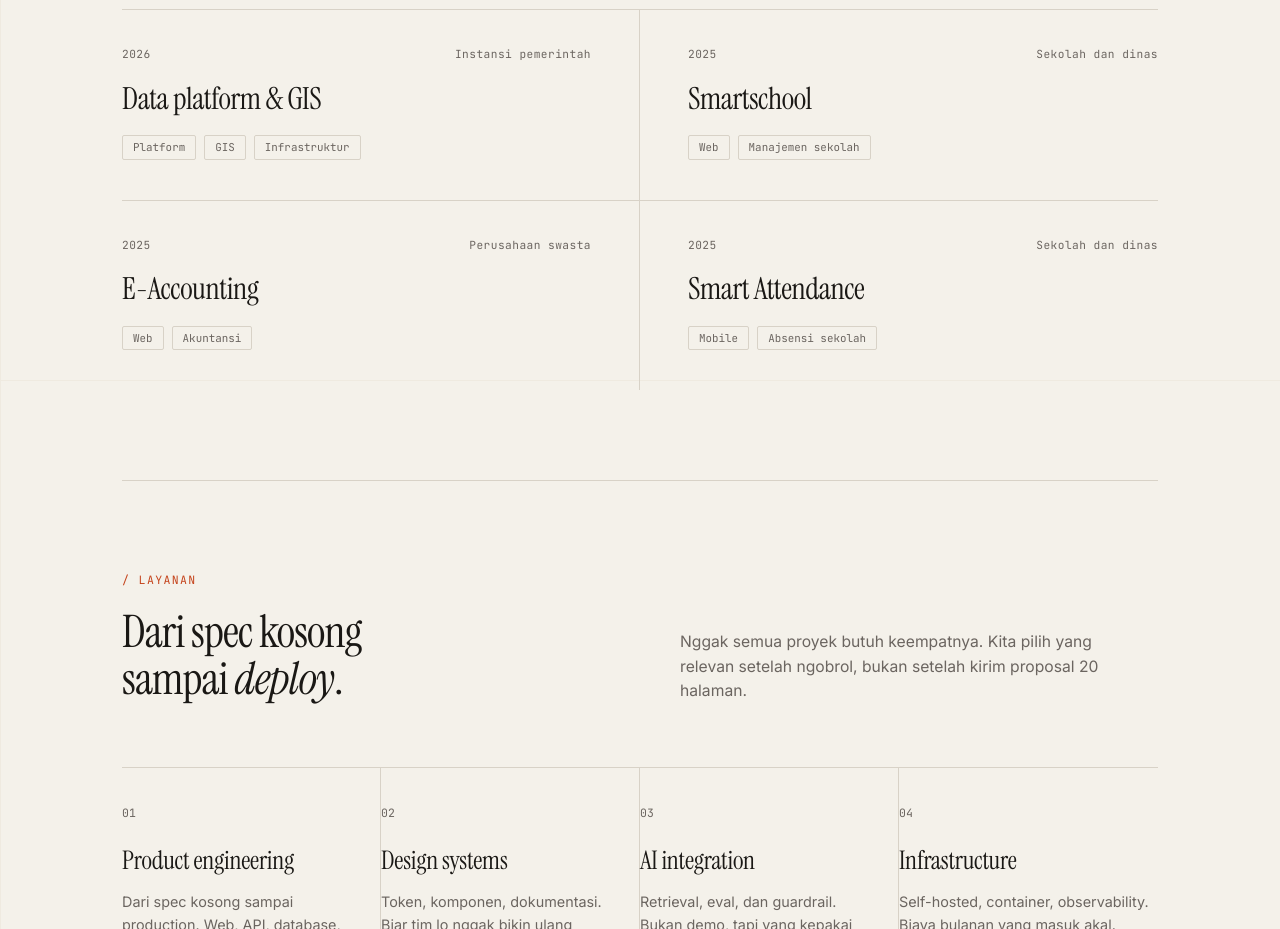
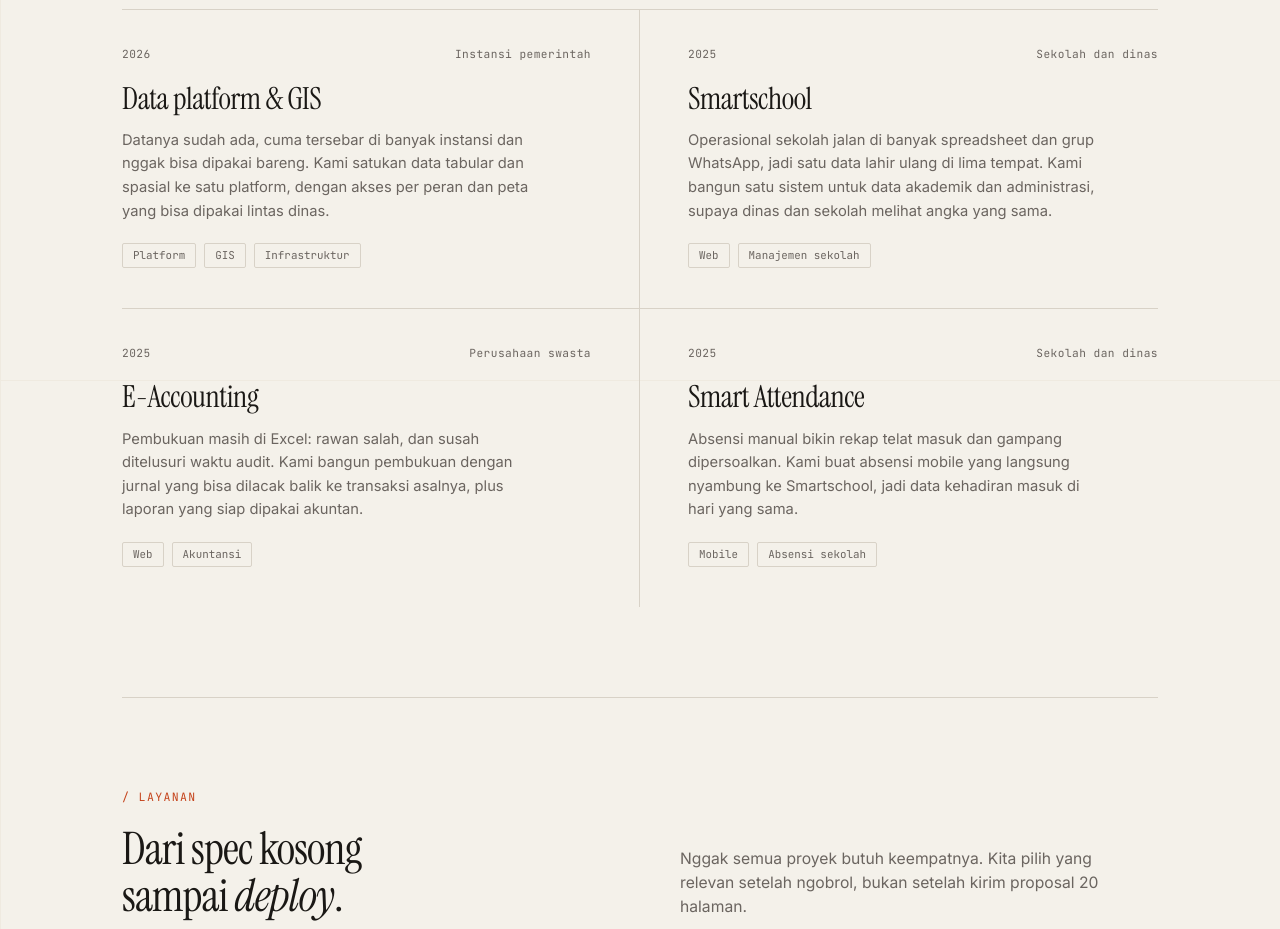
Before and after one commit to lamaaulabs/lamaaulabs.com, an Astro site: page / in a window 1280 px wide. Shown: the part 2020-2949 px from the top of the page. Built offline with nearby package versions, Linux system fonts and the light colour scheme; Astro itself is replaced by a stand-in of ours.

Commit message:
Say why each client project exists
Selected work only listed title, client and stack, which reads as a
portfolio of logos. Each entry now carries the problem it was built for
and what changed — the same narrative the product cards already use.

Copy is written as problem → approach with no metrics, since none of the
engagement details are published.

Co-Authored-By: [CC] <noreply@anthropic.com>

```diff
--- a/src/data/site.ts
+++ b/src/data/site.ts
@@ -48,6 +48,7 @@ export type Work = {
   client: string;
   kind: string;
   year: string;
+  why: string;
 };
 
 export const work: Work[] = [
@@ -56,24 +57,28 @@ export const work: Work[] = [
     client: 'Instansi pemerintah',
     kind: 'Platform · GIS · Infrastruktur',
     year: '2026',
+    why: 'Datanya sudah ada, cuma tersebar di banyak instansi dan nggak bisa dipakai bareng. Kami satukan data tabular dan spasial ke satu platform, dengan akses per peran dan peta yang bisa dipakai lintas dinas.',
   },
   {
     title: 'Smartschool',
     client: 'Sekolah dan dinas',
     kind: 'Web · Manajemen sekolah',
     year: '2025',
+    why: 'Operasional sekolah jalan di banyak spreadsheet dan grup WhatsApp, jadi satu data lahir ulang di lima tempat. Kami bangun satu sistem untuk data akademik dan administrasi, supaya dinas dan sekolah melihat angka yang sama.',
   },
   {
     title: 'E-Accounting',
     client: 'Perusahaan swasta',
     kind: 'Web · Akuntansi',
     year: '2025',
+    why: 'Pembukuan masih di Excel: rawan salah, dan susah ditelusuri waktu audit. Kami bangun pembukuan dengan jurnal yang bisa dilacak balik ke transaksi asalnya, plus laporan yang siap dipakai akuntan.',
   },
   {
     title: 'Smart Attendance',
     client: 'Sekolah dan dinas',
     kind: 'Mobile · Absensi sekolah',
     year: '2025',
+    why: 'Absensi manual bikin rekap telat masuk dan gampang dipersoalkan. Kami buat absensi mobile yang langsung nyambung ke Smartschool, jadi data kehadiran masuk di hari yang sama.',
   },
 ];
 
--- a/src/pages/index.astro
+++ b/src/pages/index.astro
@@ -156,6 +156,7 @@ const statusLabel: Record<string, string> = {
                 <span>{w.client}</span>
               </div>
               <h3>{w.title}</h3>
+              <p>{w.why}</p>
               <div class="project-tags">
                 {w.kind.split(' · ').map((t) => <span class="tag">{t}</span>)}
               </div>
```
